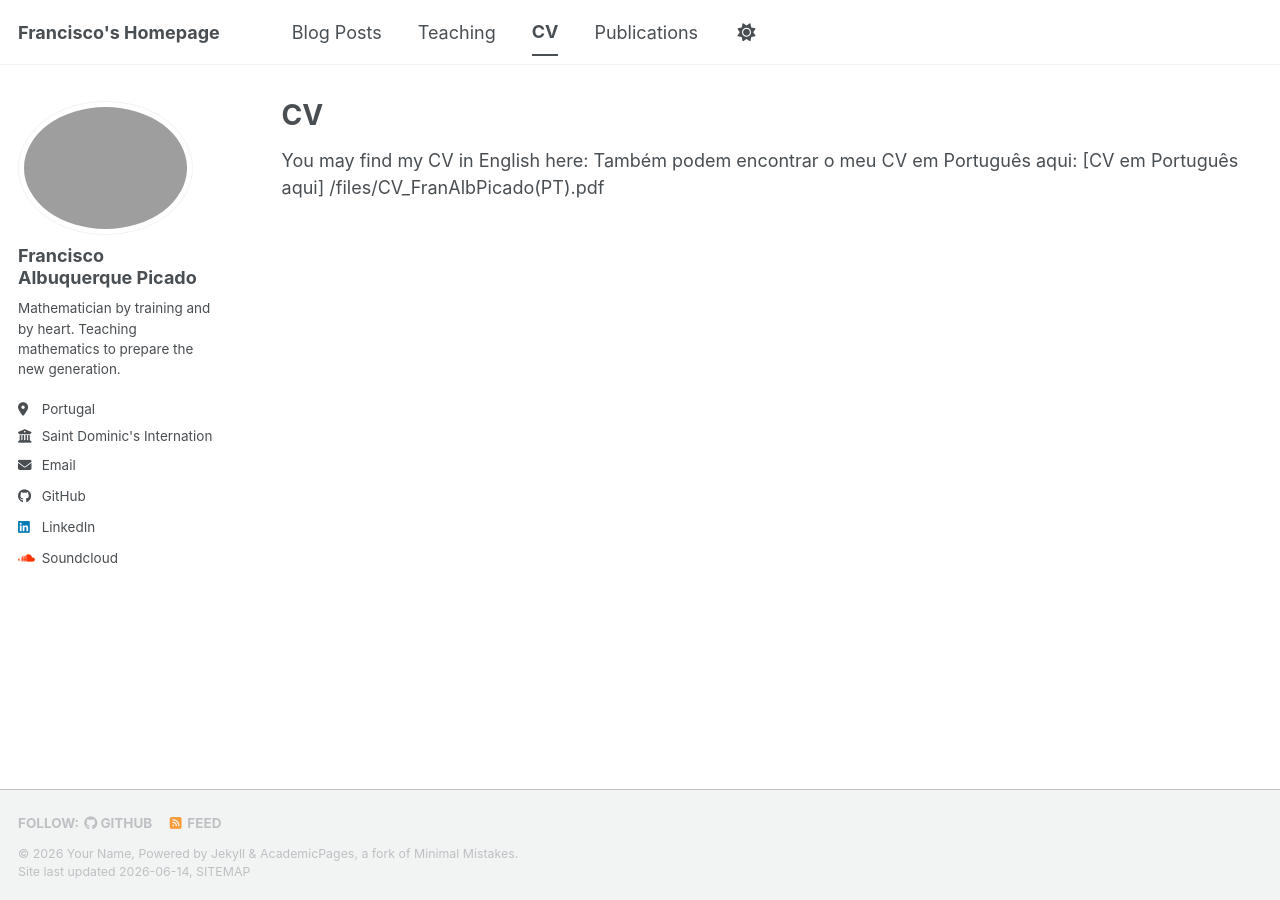
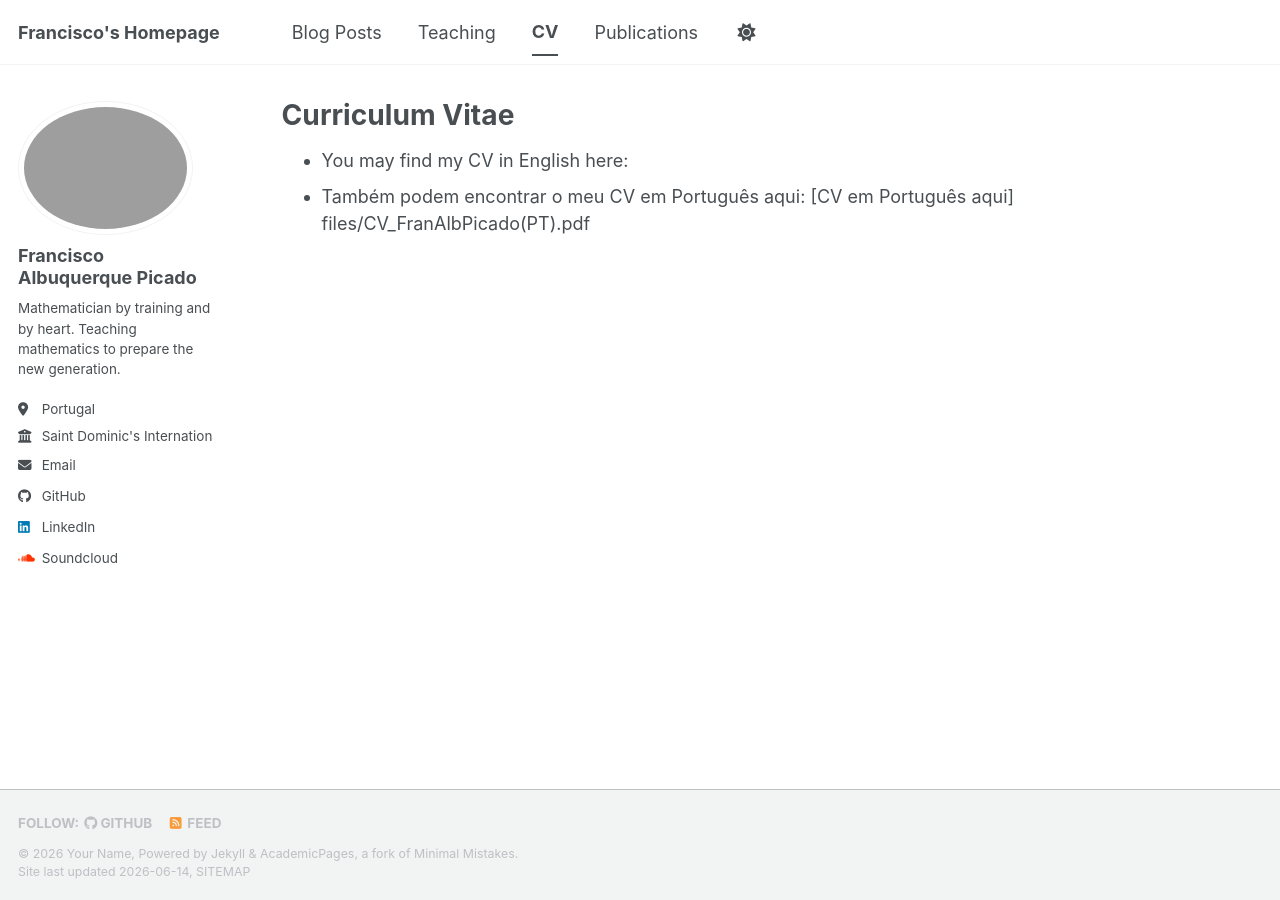
Before and after one commit to ghaleon7/ghaleon7.github.io, a Jekyll site: the page built from _pages/cv.md, in a window 1280 px wide. Built offline with Jekyll 4.4.1, drawn with Linux system fonts in a browser that asks for light colours; a script bundle is joined from its source files by our own code; library files that are not in the unit come from our copies.

Commit message:
Update cv.md

```diff
--- a/_pages/cv.md
+++ b/_pages/cv.md
@@ -1,14 +1,14 @@
 ---
 layout: archive
-title: "CV"
+title: "Curriculum Vitae"
 permalink: /cv/
 author_profile: true
 redirect_from:
   - /resume
 ---
 
-You may find my CV in English here:
-Também podem encontrar o meu CV em Português aqui: [CV em Português aqui] /files/CV_FranAlbPicado(PT).pdf
+* You may find my CV in English here:
+* Também podem encontrar o meu CV em Português aqui: [CV em Português aqui] files/CV_FranAlbPicado(PT).pdf
 
 <!---
 {% include base_path %}
```
